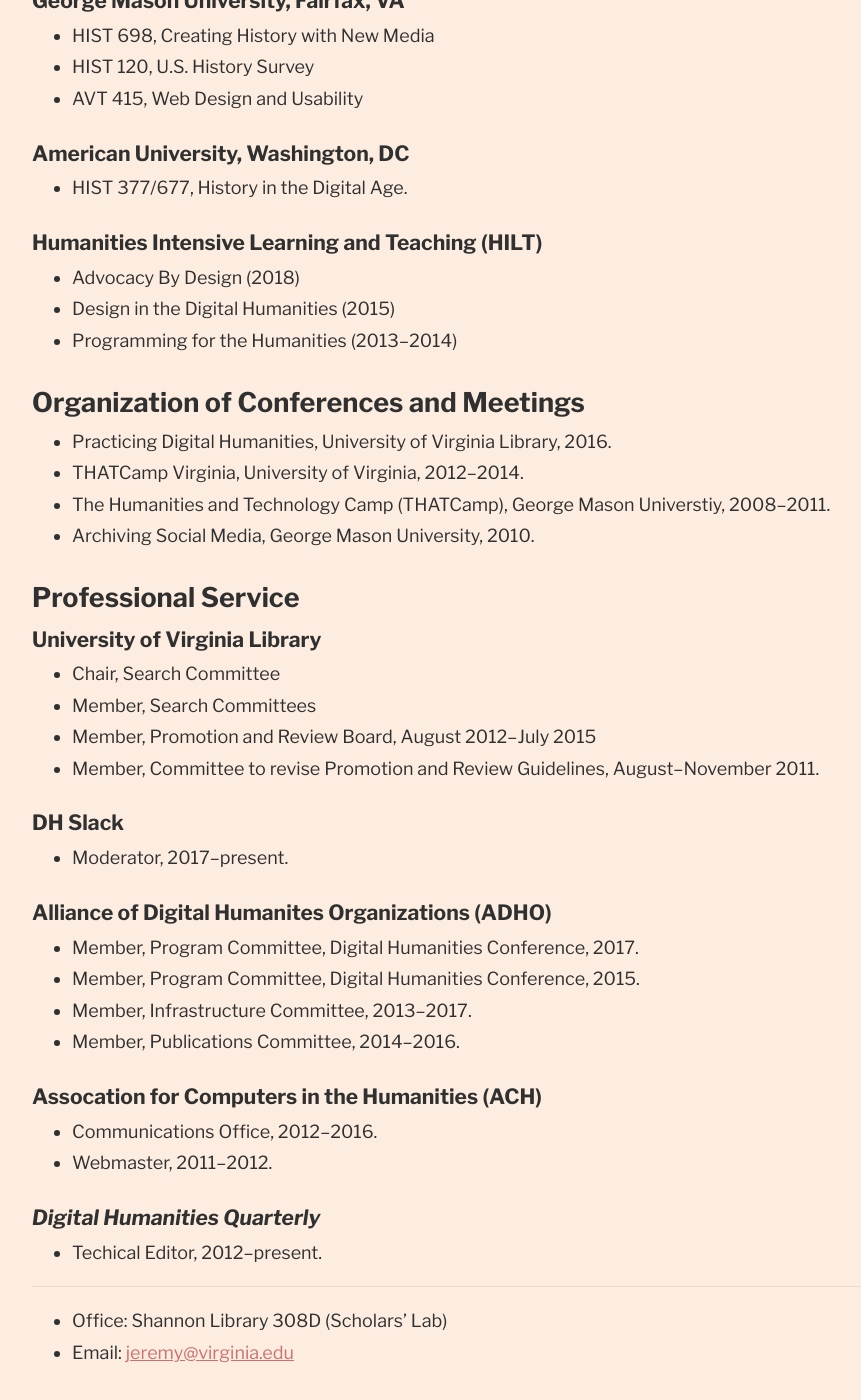
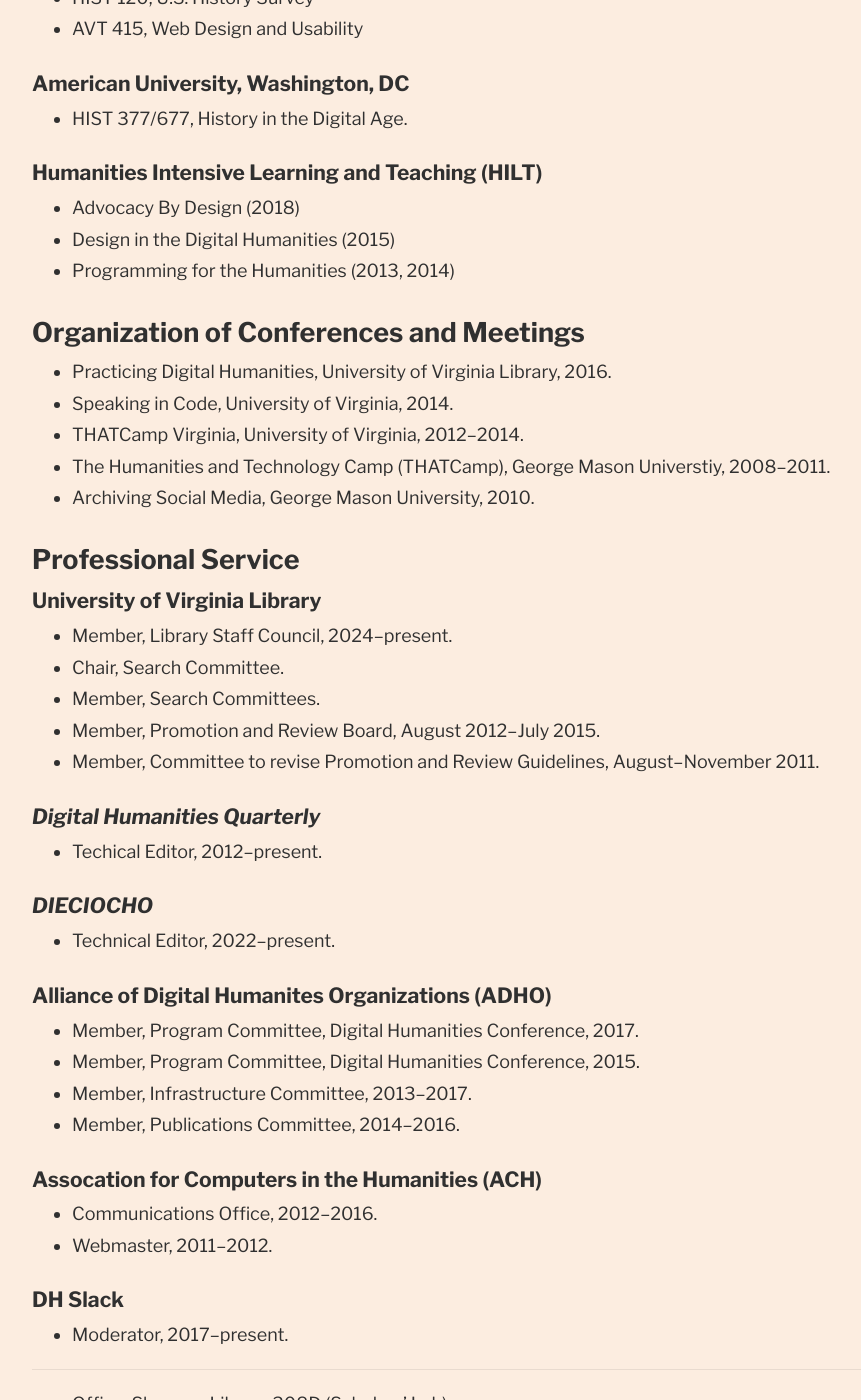
Before and after one commit to jeremyboggs/jeremyboggs.net, a Jekyll site: the page built from cv.md, in a window 1280 px wide and 1400 px high, scrolled down 2988 px. Shown: the whole window, without its empty margins (32-893 px from the left). Built offline with Jekyll 4.4.1, drawn with Linux system fonts in a browser that asks for light colours; some of the changed text lies outside the part shown.

Commit message:
Updates CV.

```diff
--- a/cv.md
+++ b/cv.md
@@ -50,16 +50,13 @@
 - (Panelist) “Teaching and learning in the digital age,” with Kelly Schrum, Trevor Owens, Ken Albers, Jennifer Reeder, and Ammon Shepherd. Annual Meeting of the History of Education Society, October 2009, Philadelphia, PA
 - (Panelist) “Free digital tools to inspire student learning,” with Trevor Owens, Lee Ann Ghajar, and Dave Lester. National Education Computing Conference, June 2009, Fairfax, VA.
 
-## Digital Research and Scholarship
-
-- Take Back the Archive
-- Neatline
-
 ## Grant-Funded Research and Development
 
-- Principle Investigator, “Neatline”
-- Collaborator, “Participatory Media”
-- Collaborator, “Accessible Futures”
+- Co-principal Investigator, "Digital Collecting in Times of Crisis".
+- Principal Investigator, “Neatline”.
+- Collaborator, “Participatory Media”.
+- Collaborator, "Speaking in Code".
+- Collaborator, “Accessible Futures”.
 
 ## Courses Taught
 
@@ -82,11 +79,12 @@
 
 - Advocacy By Design (2018)
 - Design in the Digital Humanities (2015)
-- Programming for the Humanities (2013–2014)
+- Programming for the Humanities (2013, 2014)
 
 ## Organization of Conferences and Meetings
 
 - Practicing Digital Humanities, University of Virginia Library, 2016.
+- Speaking in Code, University of Virginia, 2014.
 - THATCamp Virginia, University of Virginia, 2012–2014.
 - The Humanities and Technology Camp (THATCamp), George Mason Universtiy, 2008–2011.
 - Archiving Social Media, George Mason University, 2010.
@@ -95,14 +93,19 @@
 
 ### University of Virginia Library
 
-- Chair, Search Committee
-- Member, Search Committees
-- Member, Promotion and Review Board, August 2012–July 2015
+- Member, Library Staff Council, 2024–present.
+- Chair, Search Committee.
+- Member, Search Committees.
+- Member, Promotion and Review Board, August 2012–July 2015.
 - Member, Committee to revise Promotion and Review Guidelines, August–November 2011.
 
-### DH Slack
+### _Digital Humanities Quarterly_
 
-- Moderator, 2017–present.
+- Techical Editor, 2012–present.
+
+### _DIECIOCHO_
+
+- Technical Editor, 2022–present.
 
 ### Alliance of Digital Humanites Organizations (ADHO)
 
```
Also changed, not shown: other parts of cv.md (+2 -2 lines).
